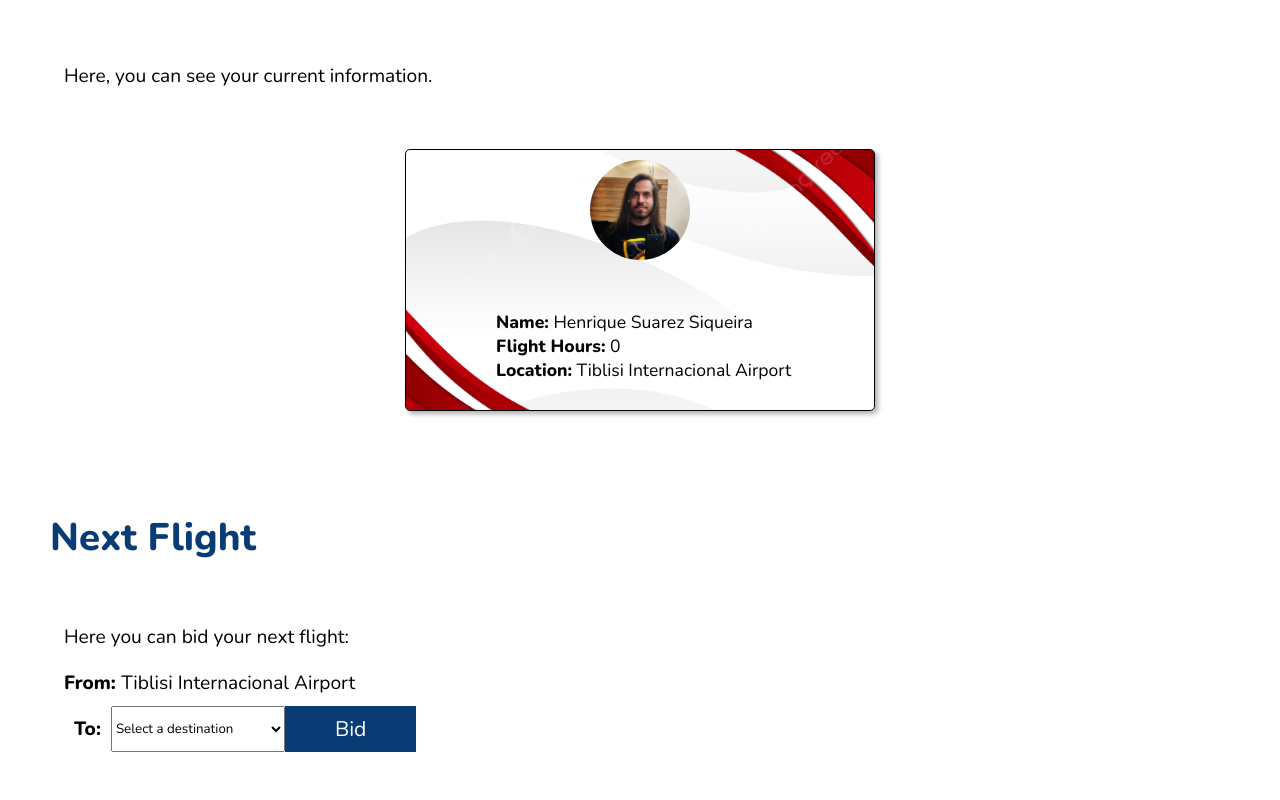
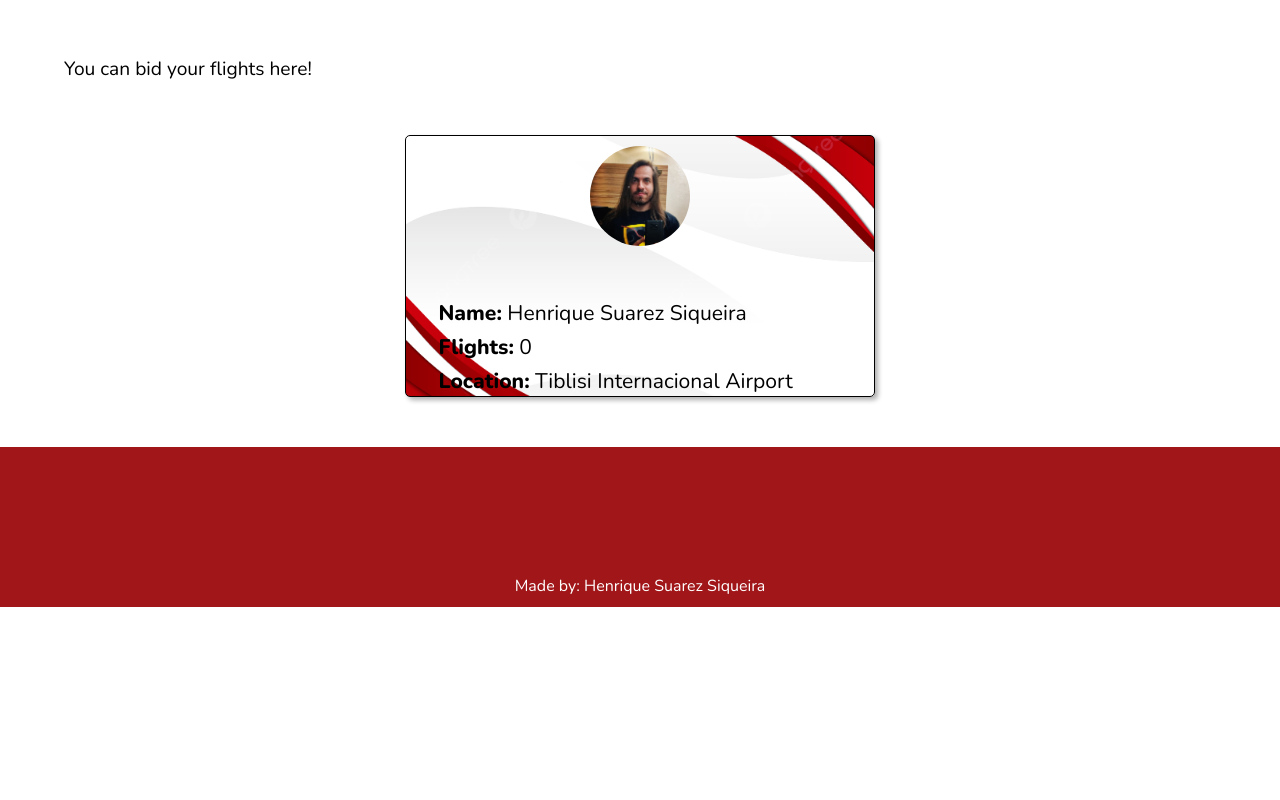
Before and after one commit to HSuarez89/GeoSky-Virtual-Fictional, a React (Create React App) app in the folder geosky/: page /myflight in a window 1280 px wide. Shown: the part 260-1060 px from the top of the page. After the commit the page ends 867 px from the top, so only its background shows below. Built offline with nearby package versions, Linux system fonts and the light colour scheme; data requests are answered from the project's data file.

Commit message:
Corrigindo seção MyFlight

```diff
--- a/geosky/db.json
+++ b/geosky/db.json
@@ -2,7 +2,7 @@
   "pilot": [
     {
       "name": "Henrique Suarez Siqueira",
-      "hours": "0",
+      "flights": 0,
       "location": 1
     }
   ],
@@ -30,34 +30,7 @@
     }
   ],
   "bids": [
-    {
-      "origin": {
-        "id": 1,
-        "name": "Shota Rustaveli",
-        "city": "Tiblisi Internacional Airport",
-        "icao": "UGTB",
-        "iata": "TBS"
-      },
-      "destination": {},
-      "id": 1
-    },
-    {
-      "origin": {
-        "id": 1,
-        "name": "Shota Rustaveli",
-        "city": "Tiblisi Internacional Airport",
-        "icao": "UGTB",
-        "iata": "TBS"
-      },
-      "destination": {
-        "id": 3,
-        "name": "Xinzheng",
-        "city": "Zhengzhou International Airport",
-        "icao": "ZHCC",
-        "iata": "CGO"
-      },
-      "id": 2
-    }
+
   ],
   "log": []
 }
--- a/geosky/src/components/layout/MyFlight.js
+++ b/geosky/src/components/layout/MyFlight.js
@@ -1,112 +1,58 @@
 import PilotCard from "./PilotCard"
 import styles from "./MyFlight.module.css"
 import {useState, useEffect} from "react"
-import Options from "../options/Options"
+
 
 function MyFlight(){
-    const [pilot, setPilot] = useState([])
-    const [airport, setAirport] = useState([])
-    const [airportId, setAirportId] = useState([])
-    const [selectedDestination, setSelectedDestination] = useState('')
-    const [origin, setOrigin] = useState([])
-    const [destination, setDestination] = useState({})
+
+    const [pilot,setPilot] = useState([])
+    const [locationId, setLocationId] = useState([])
+    const [pilotLocation, setPilotLocation] = useState([])
+    const [airportName, setAirportName] = useState([])
 
     useEffect(() => {
-        fetch(`http://localhost:5000/pilot`, {
+        fetch('http://localhost:5000/pilot', {
             method: "GET",
-            headers: {"Content-Type": 'application/json'},
-        })
-        .then((resp) => resp.json())
+            headers: {'Content-Type': 'application/json'}
+        }).then((resp) => resp.json())
         .then((data) => {
             setPilot(data)
         })
         .catch((err) => console.log(err))
-        },[])
+    }, [])
 
     useEffect(() => {
         if(pilot.length > 0){
-            setAirportId(pilot[0].location)
+            setLocationId(pilot[0].location)
         }
-    },[airportId, pilot])
+    },[pilot])
 
     useEffect(() => {
-        fetch(`http://localhost:5000/airports/${airportId}`, {
-            method: "GET",
-            headers: {'Content-Type': 'application/json'},
-        })
-        .then((resp) => resp.json())
-        .then((data) => {
-            setAirport(data.city)
-            setOrigin(data)
-        })
-        .catch((err) => console.log(err))
-    },[airportId])
-
-    const handleDestinationSelect = (destination) => {
-        setSelectedDestination(destination)
-    }
-
-    function bidFlight(){
-        fetch(`http://localhost:5000/airports/`, {
+        fetch(`http://localhost:5000/airports/${locationId}`,{
             method: "GET",
             headers: {'Content-Type': 'application/json'}
-        })
-        .then((resp) => resp.json())
-        .then((data) => {
-                setDestination(data)
-                const destinationExists = data.find(item => item.name === selectedDestination)
-                if(destinationExists){
-                    setDestination(destinationExists)
-                }
-        })
-        .catch((err) => console.log(err))
-
-        const bidContent = {
-            origin: origin,
-            destination: destination
-        }
-
-        fetch('http://localhost:5000/bids', {
-            method: "POST",
-            headers: {'Content-Type': 'application/json'},
-            body: JSON.stringify(bidContent)
         }).then((resp) => resp.json())
         .then((data) => {
-            console.log(data)
+            setPilotLocation(data)
+            setAirportName(data.city)
         })
-        .catch((err) => console.log(err))
-    }
-
-
+    },[locationId])
 
     return(
-        <div className={styles.div_container}>
+        <div className={styles.div_container} >
             <div className={styles.text}>
                 <h1>My Flight</h1>
-                <p>Here, you can see your current information.</p>
-            </div>
+                <p>You can bid your flights here!</p>
                 <div className={styles.card_container}>
                     {pilot.map((pilot, index) =>
                         <PilotCard
                             key={index}
                             name={pilot.name}
-                    location={airport}
-                    hours={pilot.hours}
+                            location={airportName}
+                            flights={pilot.flights}
                         />
                     )}
                 </div>
-            <div className={styles.text}>
-                <h1>Next Flight</h1>
-                <p>Here you can bid your next flight:</p>
-                <p><span>From: </span>{airport}</p>
-                <div className={styles.select_container}>
-                    <p><span>To: </span></p>
-                    <Options originLocation={airportId} onSelect={handleDestinationSelect}/>
-                    <button onClick={bidFlight}>Bid</button>
-                </div>
-            </div>
-            <div className={styles.text}>
-                <h1>Log</h1>
             </div>
         </div>
     )
--- a/geosky/src/components/layout/MyFlight.module.css
+++ b/geosky/src/components/layout/MyFlight.module.css
@@ -16,7 +16,7 @@
 }
 .text p{
     width: 90%;
-    padding: 10px;
+    padding: 3px;
     margin: auto;
 }
 .text span{
@@ -31,15 +31,3 @@
     width: auto;
     margin: 0;
 }
-.select_container button{
-    padding: 0px 50px;
-    border: none;
-    background-color: #093C75;
-    color: white;
-    font-size: 1.1em;
-}
-.select_container button:hover{
-    cursor: pointer;
-    background-color: #A11619;
-    transition: 0.5s;
-}
--- a/geosky/src/components/layout/PilotCard.js
+++ b/geosky/src/components/layout/PilotCard.js
@@ -1,14 +1,14 @@
 import profilepic from "../../img/Perfil.jpg"
 import styles from "./PilotCard.module.css"
 
-function PilotCard({name, hours, location, handleReset}){
+function PilotCard({name, flights, location, handleReset}){
 
 
     return(
         <div className={styles.pilot_card}>
             <img src={profilepic} alt="Profile"></img>
             <p><span>Name:</span> {name}</p>
-            <p><span>Flight Hours:</span> {hours}</p>
+            <p><span>Flights:</span> {flights}</p>
             <p><span>Location:</span> {location}</p>
         </div>
     )
--- a/geosky/src/components/layout/PilotCard.module.css
+++ b/geosky/src/components/layout/PilotCard.module.css
@@ -19,7 +19,6 @@
 }
 .pilot_card p{
     font-size: 1.1em;
-    padding-left: 80px;
 }
 .pilot_card span{
     font-weight: 800;
--- a/geosky/src/components/options/Options.js
+++ /dev/null
@@ -1,46 +0,0 @@
-import { useState, useEffect } from "react"
-
-function Options({originLocation, onSelect}){
-
-    const [option, setOption] = useState([])
-    const [selectedOption, setSelectedOption] = useState([])
-    const [isOptionSelected, setIsOptionSelected] = useState(false);
-
-    useEffect(() => {
-        fetch('http://localhost:5000/airports', {
-            method: 'GET',
-            headers: {'Content-Type': 'application/json'},
-        })
-        .then((resp) => resp.json())
-        .then((data) => {
-            setOption(data)
-
-        })
-        .catch((err) => console.log(err))
-    },[originLocation])
-
-    const handleSelectChange = (e) => {
-        setIsOptionSelected(true)
-        setSelectedOption(e.target.value)
-    }
-
-    useEffect(() => {
-        onSelect(selectedOption)
-    }, [selectedOption, onSelect])
-
-    return(
-        <>
-            <select value={isOptionSelected ? selectedOption : ''}
-                    onChange={handleSelectChange}>
-                <option value=''>Select a destination</option>
-                {option.map((item) => (
-                    item.id !== originLocation && (
-                    <option key={item.id}>{item.name}</option>
-                    )
-                ))}
-            </select>
-        </>
-    )
-}
-
-export default Options
```
Lines whose indentation alone changed are shown as unchanged.
